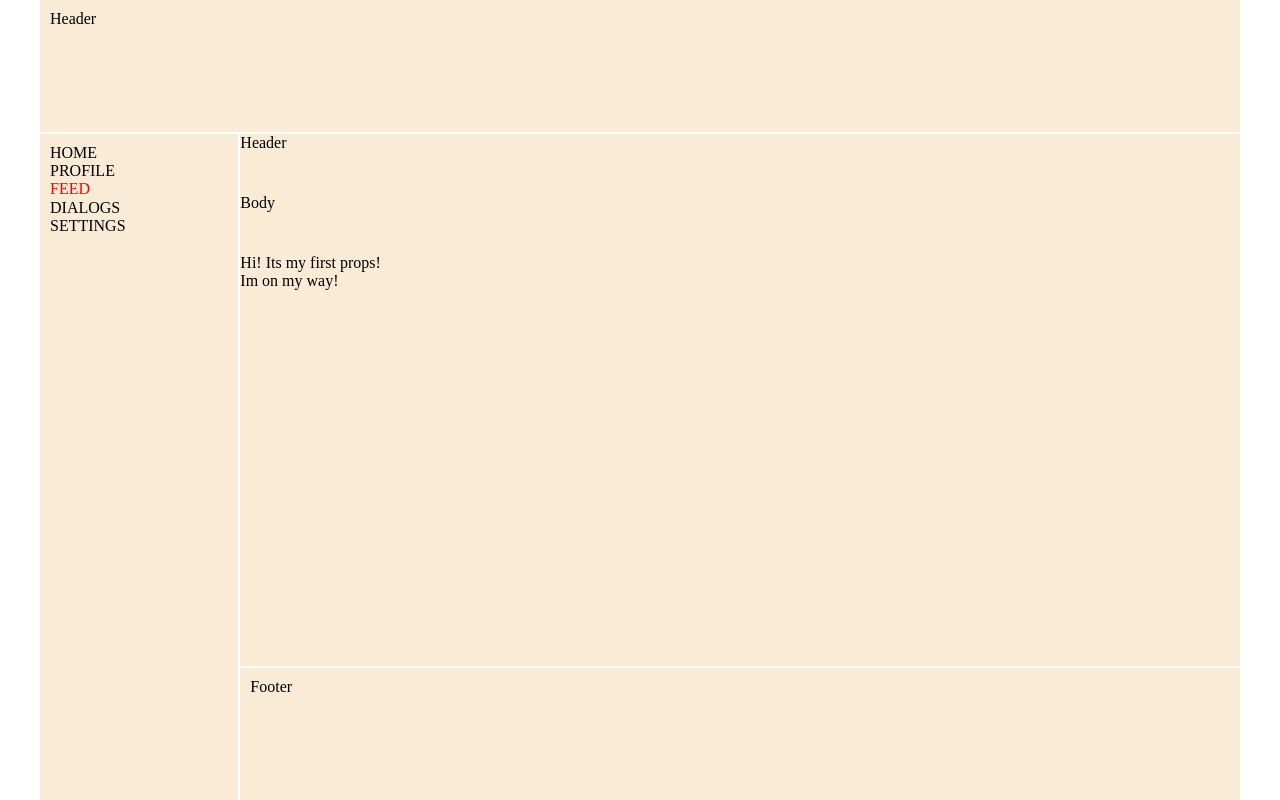
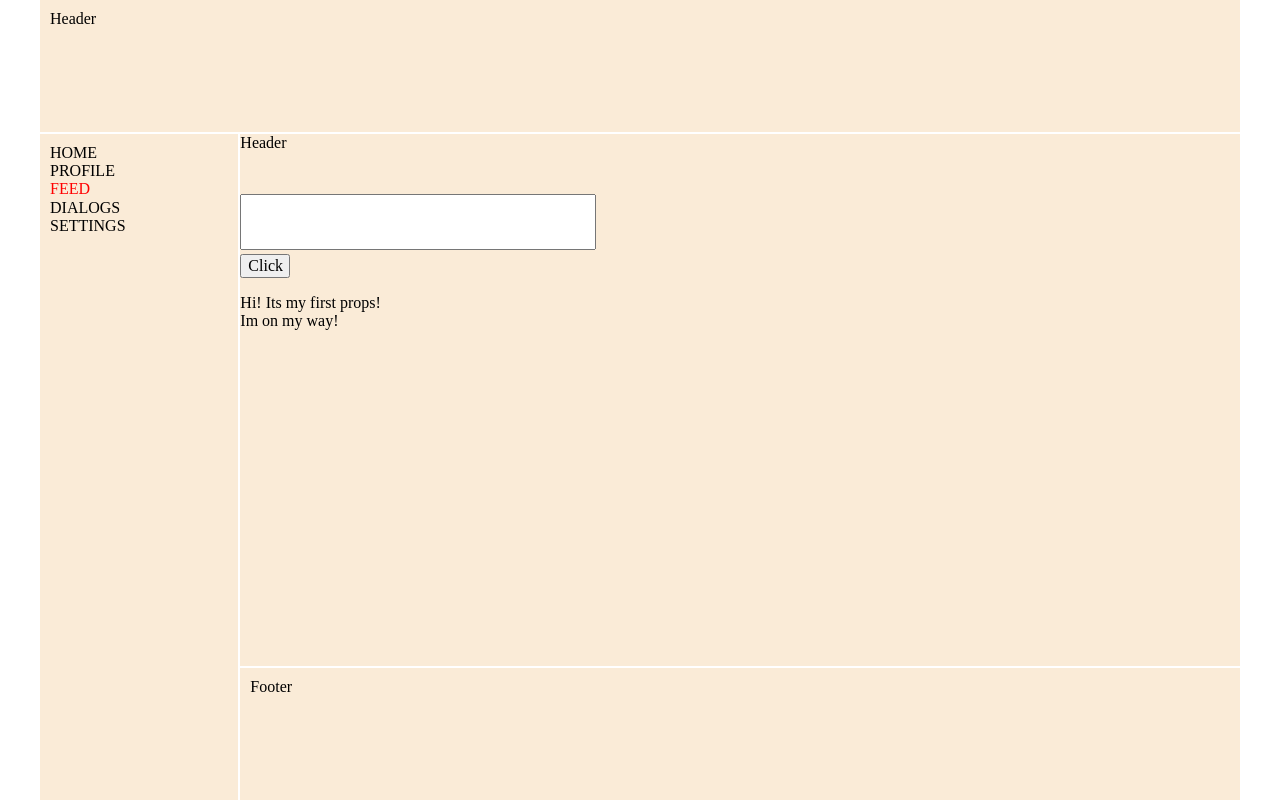
Before and after one commit to Jul1us5/React., a React (Create React App) app: page /section in a window 1280 px wide. Built offline with nearby package versions, Linux system fonts and the light colour scheme.

Commit message:
onClick, ref, VirtualDOM

```diff
--- a/src/components/Section/Section.jsx
+++ b/src/components/Section/Section.jsx
@@ -1,12 +1,22 @@
 import React from "react";
 import style from "./Section.module.scss";
 import Post from "./Post/Post"
+
+let newPost = React.createRef();
+
+let addPost = () => {
+  let text = newPost.current.value;
+  return alert(text);
+}
 
 const Section = (props) => {
   return (
     <section>
       <div className={style.header}>Header</div>
-      <div className={style.body}>Body</div>
+      <div className={style.body}>
+        <textarea ref={newPost} className={style.comment}></textarea>
+        <button onClick={ addPost }>Click</button>
+      </div>
       <div className={style.post}>
           <Post value='Hi! Its my first props!'/>
           <Post value='Im on my way!'/>
--- a/src/components/Section/Section.module.scss
+++ b/src/components/Section/Section.module.scss
@@ -7,7 +7,22 @@ section {
     }
     .body {
         width: 100%;
-        height: 60px;
+        height: 100px;
+        textarea {
+            width: 1000px;
+            height: 20px;
+            resize: none;
+        }
+        .comment {
+            resize: none;
+            height: 50px;
+            width: 350px;
+        }
+        button {
+            display: grid;
+            width: 50px;
+            text-align: center;
+        }
     }
 }
 .color {
```
